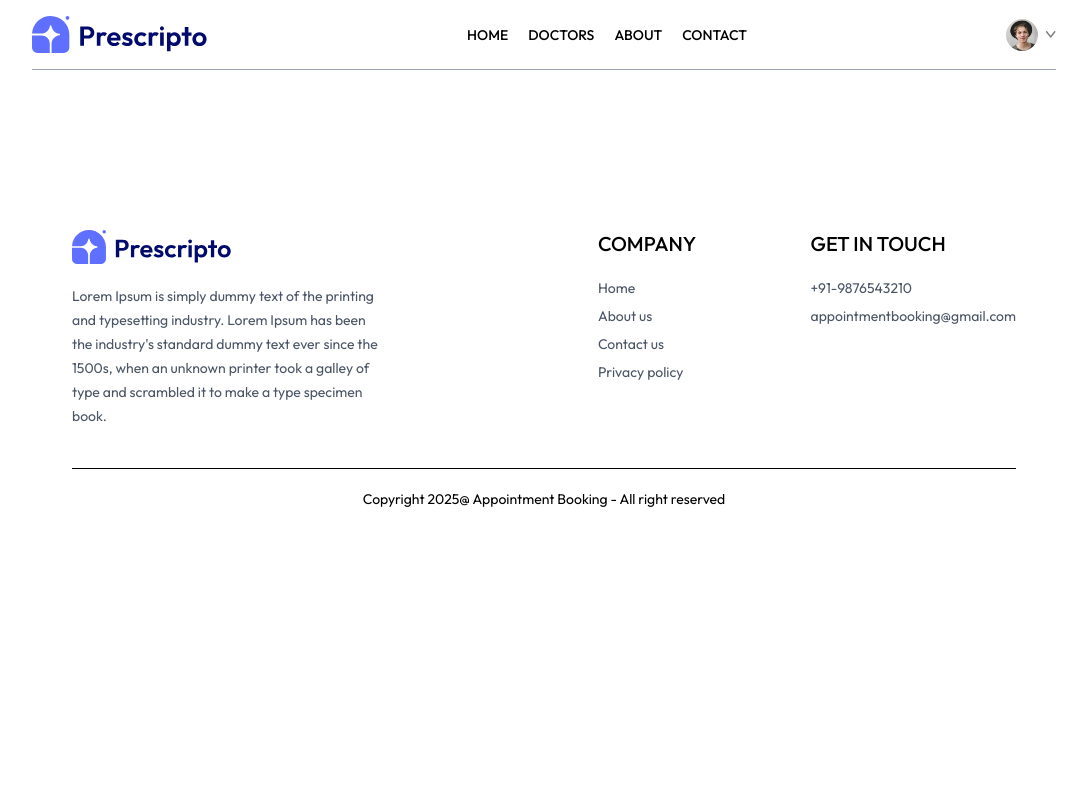
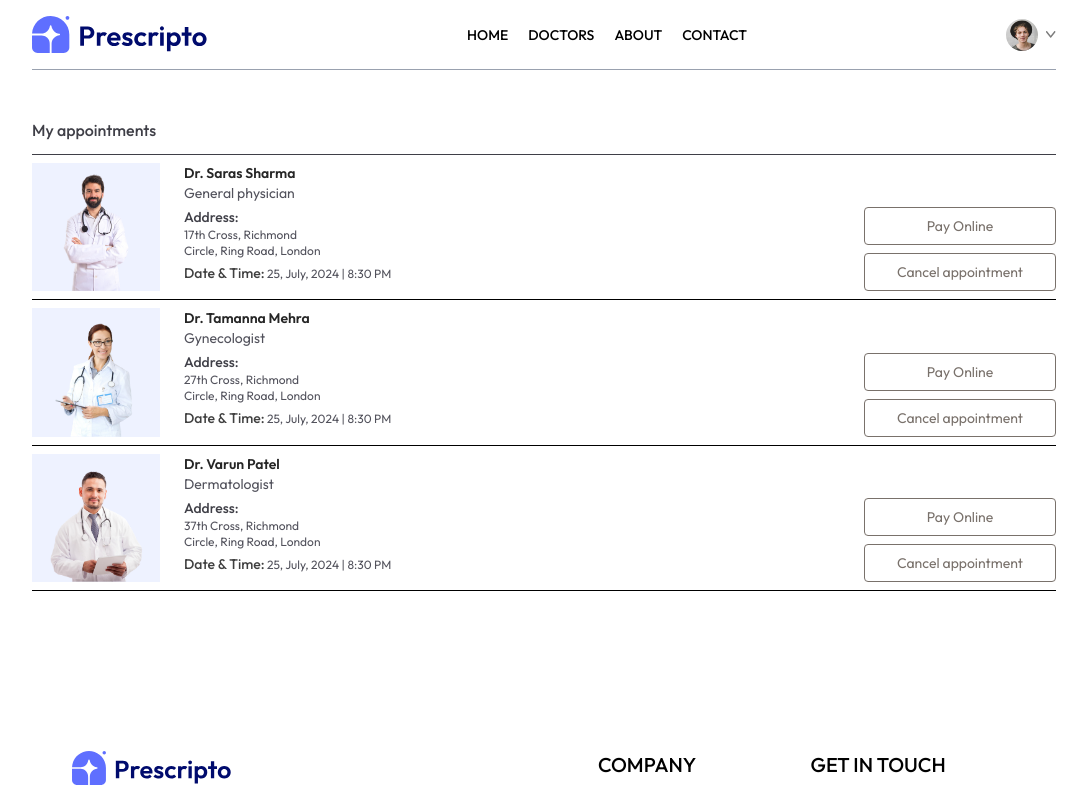
Before and after one commit to kusumag004/Doctor-Appointment-Booking, a React app in the folder frontend/: page /my-appointments in a window 1280 px wide. Shown: the top 800 px of the page, without its empty margins (96-1183 px from the left). Built offline with nearby package versions, Linux system fonts and the light colour scheme; the HTML template or start-up script is replaced by a standard one.

Commit message:
MyAppointments Page

```diff
--- a/frontend/src/pages/MyAppointments.jsx
+++ b/frontend/src/pages/MyAppointments.jsx
@@ -1,9 +1,37 @@
-import React from 'react';
+import React, { useContext } from 'react';
+import {AppContext} from '../context/AppContext'
+const MyAppointments = () => {
 
-const MyAppointments = () => {
+  const {doctors} = useContext(AppContext)
   return (
     <div>
+      <p className='pb-3 mt-12 font-medium text-zinc-700 border-b'>My appointments</p>
+      <div>
+        {doctors.slice(0,3).map((item,index)=>(
+          <div className='grid grid-cols-[1fr_2fr] gap-4 sm:flex sm:gap-6 py-2 border-b' key={index}>
 
+            <div>
+              <img className='w-32 bg-indigo-50' src={item.image} alt=""/>
+              </div>
+              <div className='flex-1 text-sm text-zinc-600'>
+                <p className='text-neutral-800 font-semibold'>{item.name}</p>
+                <p>{item.speciality}</p>
+                <p className='text-zinc-700 font-medium mt-1'>Address:</p>
+                <p className='text-xs'>{item.address.line1}</p>
+                <p className='text-xs'>{item.address.line2}</p>
+                <p className='text-xs mt-1'><span className='text-sm text-neutral-700 font-medium'>Date & Time:</span> 25, July, 2024 | 8:30 PM</p>
+              </div>
+              <div>
+              </div>
+              <div className='flex flex-col gap-2 justify-end'>
+                <button className='text-sm text-stone-500 text-center sm:min-w-48 py-2 border rounded hover:bg-blue-500 hover:text-white transition-all duration-300'>Pay Online</button>
+                <button className='text-sm text-stone-500 text-center sm:min-w-48 py-2 border rounded hover:bg-red-600 hover:text-white transition-all duration-300'>Cancel appointment</button>
+              </div>
+
+          </div>
+
+        ))}
+      </div>
     </div>
   );
 }
```
